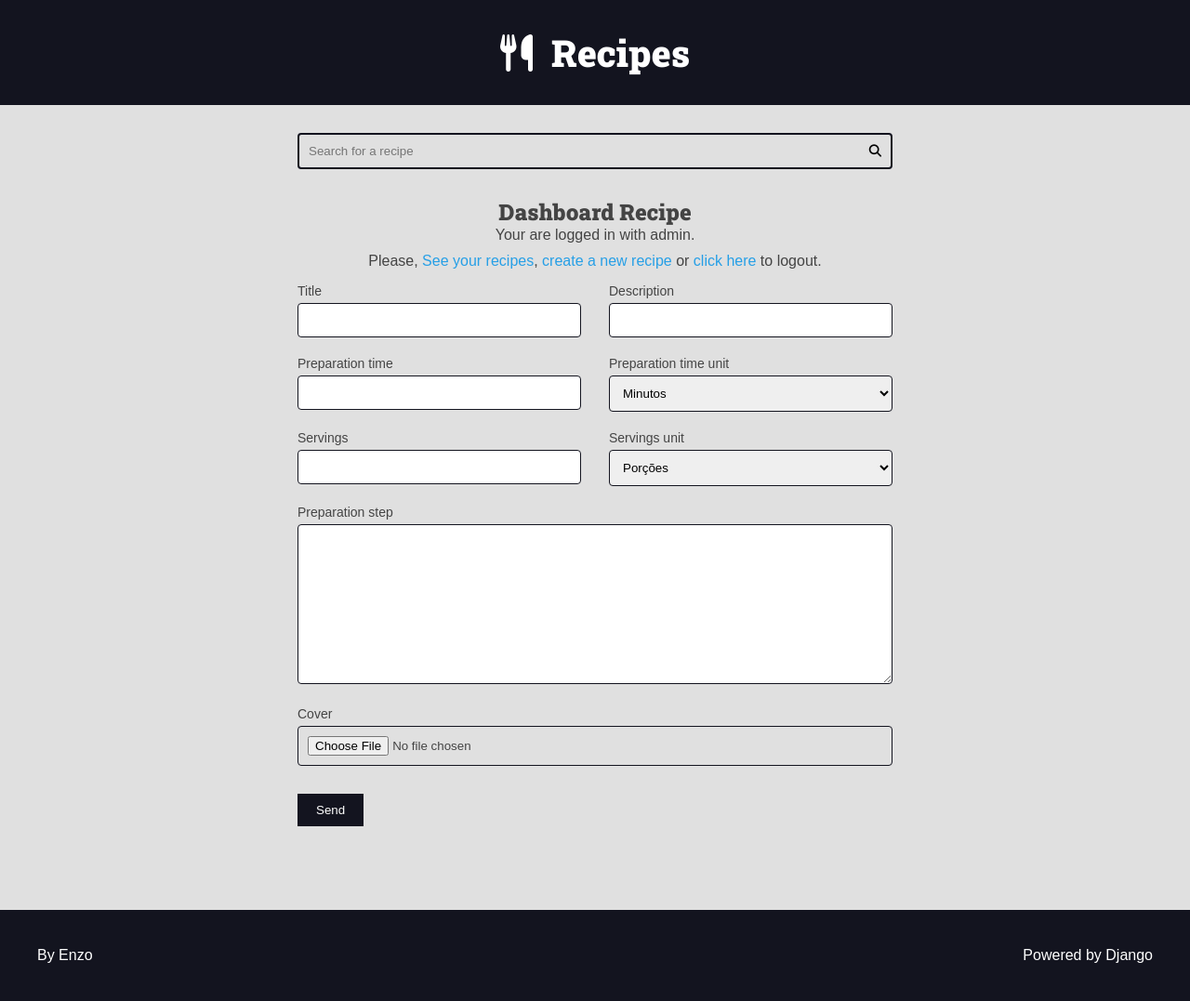
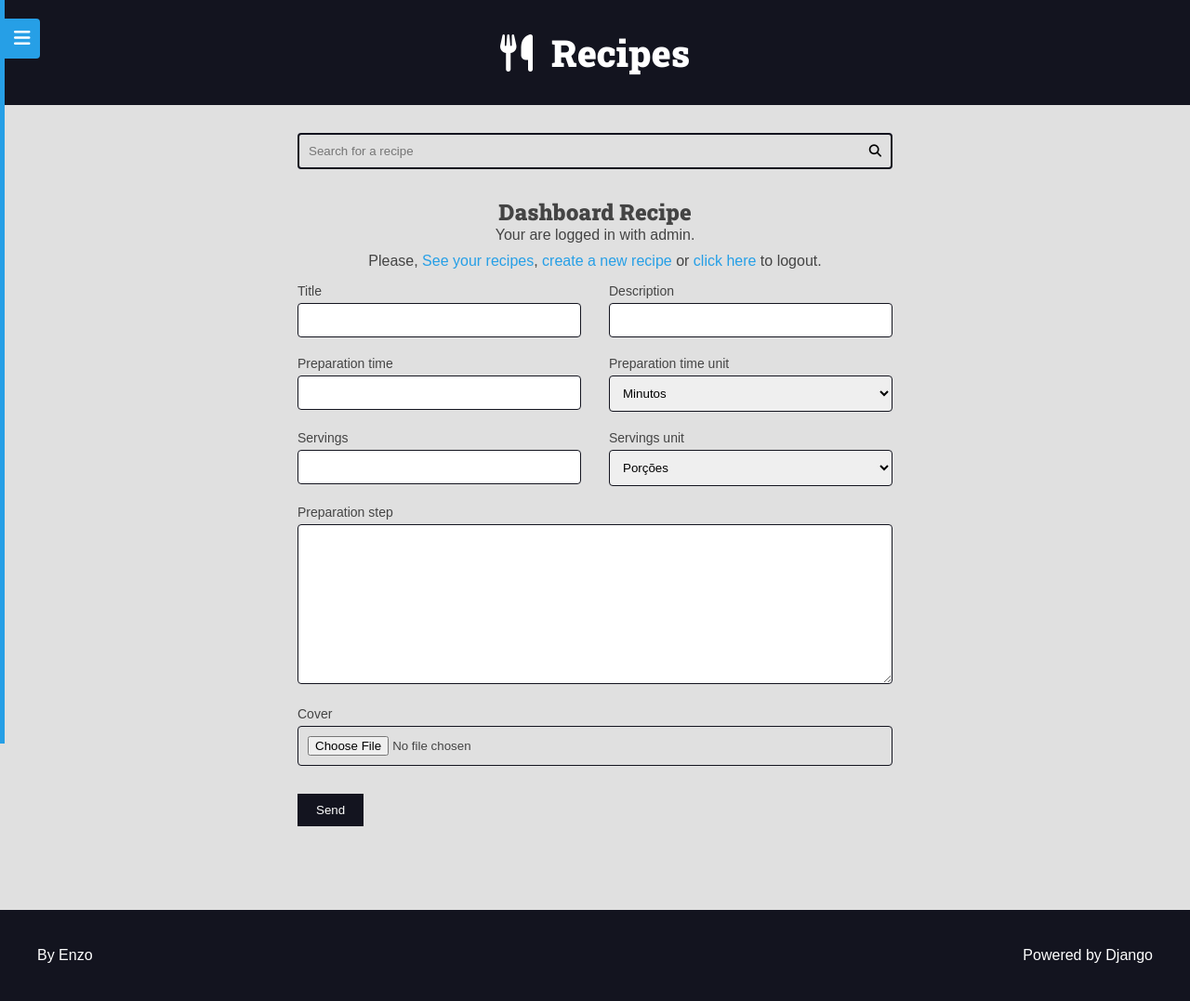
Before and after one commit to enzoshimizu/curso-django-projeto1, a Django app: page /authors/dashboard/recipe/new/ in a window 1280 px wide. Shown: the whole page at 93% size. Run offline with Django 5.2, Linux system fonts and the light colour scheme; a user stored in the database is signed in; parts of the project's set-up code (start-up, migrations or seed data) failed here and were passed over.

Commit message:
Inclusão do Menu

```diff
--- /dev/null
+++ b/authors/templates/authors/partials/form_logout.html
@@ -0,0 +1,4 @@
+<form class="inline-form form-logout" action="{% url 'authors:logout' %}" method='POST'>
+    {% csrf_token %}
+    <input type="hidden" name="username" value="{{ request.user.username }}">
+</form>
--- a/authors/templates/authors/partials/login_message.html
+++ b/authors/templates/authors/partials/login_message.html
@@ -6,11 +6,7 @@
     Please,
     <a href="{% url 'authors:dashboard' %}">See your recipes</a>,
     <a href="{% url 'authors:dashboard_recipe_new' %}">create a new recipe</a> or
-    <form class="inline-form" action="{% url 'authors:logout' %}" method='POST'>
-        {% csrf_token %}
-        <input type="hidden" name="username" value="{{ request.user.username }}">
-        <button class="plaintext-button" type="submit">click here</button>
-    </form>
-    to logout.
+    {% include "authors/partials/form_logout.html" %}
+    <a class="authors-logout-link" href="#">click here</a> to logout.
 </div>
 {% endif %}
--- a/base_static/global/css/style.css
+++ b/base_static/global/css/style.css
@@ -465,6 +465,78 @@
     margin: var(--spacing-gutter-medium) 0;
   }
 
+  .hidden-text {
+    display: none;
+  }
+
+  .menu-container {
+    position: fixed;
+    top: 0;
+    left: 0;
+    bottom: 0;
+    width: 260px;
+    min-height: 100vh;
+    overflow-y: auto;
+    background: var(--color-primary);
+    z-index: 2;
+    transition: all 300ms ease-in-out;
+  }
+
+  .menu-container a {
+    color: var(--color-white);
+  }
+
+  .menu-hidden {
+    left: -255px;
+  }
+
+  .button-show-menu {
+    position: fixed;
+    left: 265;
+    top: 2rem;
+    color: var(--color-white);
+    background-color: var(--color-primary);
+    border: none;
+    font-size: 2rem;
+    z-index: 3;
+    padding: 1rem;
+    visibility: hidden;
+    opacity: 0;
+    transition: all 300ms ease-in-out;
+    border-radius: 0 4px 4px 0;
+    cursor: pointer;
+  }
+
+  .button-show-menu-visible {
+    visibility: visible;
+    opacity: 1;
+    left: 5px;
+  }
+
+  .button-close-menu {
+    position: absolute;
+    top: 1rem;
+    right: 1rem;
+    color: var(--color-white);
+    background: none;
+    border: none;
+    font-size: 2rem;
+    z-index: 3;
+    cursor: pointer;
+  }
+
+  .menu-nav {
+    display: flex;
+    flex-flow: column wrap;
+    font-family: var(--font-headings);
+    font-size: 2rem;
+  }
+
+  .menu-nav a {
+    width: 100%;
+    padding: 1rem;
+  }
+
   @media (max-width: 600px) {
     .main-content-list,
     .form-content-grid {
--- a/base_static/global/js/script.js
+++ b/base_static/global/js/script.js
@@ -1,4 +1,4 @@
-function my_scope() {
+(() => {
   const forms = document.querySelectorAll('.form-delete');
 
   for (const form of forms) {
@@ -12,6 +12,45 @@ function my_scope() {
       }
     });
   }
+})();
+
+(() => {
+  const buttonCloseMenu = document.querySelector('.button-close-menu');
+  const buttonShowMenu = document.querySelector('.button-show-menu');
+  const menuContainer = document.querySelector('.menu-container');
+
+  const buttonShowMenuVisibleClass = 'button-show-menu-visible';
+  const menuHiddenClass = 'menu-hidden';
+
+  const closeMenu = () => {
+    buttonShowMenu.classList.add(buttonShowMenuVisibleClass);
+    menuContainer.classList.add(menuHiddenClass);
+  };
+
+  const showMenu = () => {
+    buttonShowMenu.classList.remove(buttonShowMenuVisibleClass);
+    menuContainer.classList.remove(menuHiddenClass);
+  };
+
+  if (buttonCloseMenu) {
+    buttonCloseMenu.removeEventListener('click', closeMenu);
+    buttonCloseMenu.addEventListener('click', closeMenu);
   }
 
-  my_scope();
+  if (buttonShowMenu) {
+    buttonShowMenu.removeEventListener('click', showMenu);
+    buttonShowMenu.addEventListener('click', showMenu);
+  }
+})();
+
+(() => {
+    const authorsLogoutLinks = document.querySelectorAll('.authors-logout-link');
+    const formLogout = document.querySelector('.form-logout');
+
+    for (const link of authorsLogoutLinks){
+        link.addEventListener('click', (e) => {
+            e.preventDefault();
+            formLogout.submit();
+        })
+    }
+})();
--- a/base_templates/global/base.html
+++ b/base_templates/global/base.html
@@ -9,6 +9,7 @@
 </head>
 
 <body>
+    {% include "global/partials/menu.html" %}
     {% include "global/partials/header.html" %}
     {% include "global/partials/search.html" %}
 
@@ -19,7 +20,7 @@
 
     {% include "global/partials/footer.html" %}
 
-    <script src="{% static 'global/js/scripts.js' %}"></script>
+    <script src="{% static 'global/js/script.js' %}"></script>
 </body>
 
 </html>
--- a/base_templates/global/partials/form.html
+++ b/base_templates/global/partials/form.html
@@ -1,6 +1,9 @@
 <div class="main-content container">
     <form
       class="main-form"
+      {% if form_action %}
+        action={{ form_action }}
+      {% endif %}
       method="POST"
       enctype="multipart/form-data"
     >
--- /dev/null
+++ b/base_templates/global/partials/menu.html
@@ -0,0 +1,27 @@
+<button class="button-show-menu button-show-menu-visible">
+    <i class="fas fa-bars"></i>
+    <span class="hidden-text">Show menu</span>
+</button>
+
+<div class="menu-container menu-hidden">
+    <button class="button-close-menu button-close-menu-visible">
+        <i class="fas fa-times-circle"></i>
+        <span class="hidden-text">Close menu</span>
+    </button>
+
+    <div class="menu-content">
+        <nav class="menu-nav">
+            <a href="{% url 'recipes:home' %}">Home</a>
+
+            {% if user.is_authenticated %}
+                <a href="{% url 'authors:dashboard_recipe_new' %}">New recipe</a>
+                <a href="{% url 'authors:dashboard' %}">Dashboard</a>
+                {% include "authors/partials/form_logout.html" %}
+                <a class="authors-logout-link" href="{% url 'authors:logout' %}">Logout</a>
+            {% else %}
+                <a href="{% url 'authors:login' %}">Login</a>
+                <a href="{% url 'authors:register' %}">Register</a>
+            {% endif %}
+        </nav>
+    </div>
+</div>
```
Also changed, not shown: db.sqlite3. Lines whose indentation alone changed are shown as unchanged.
